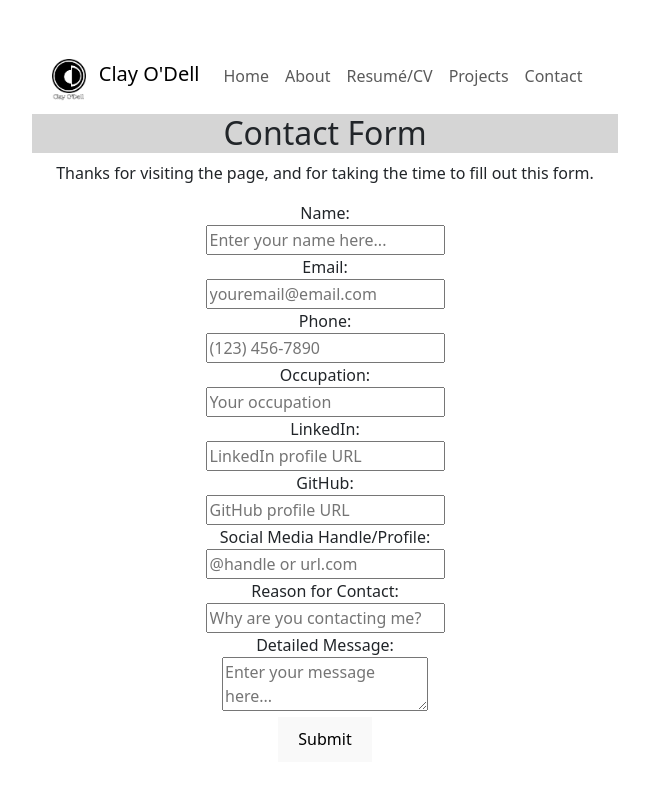
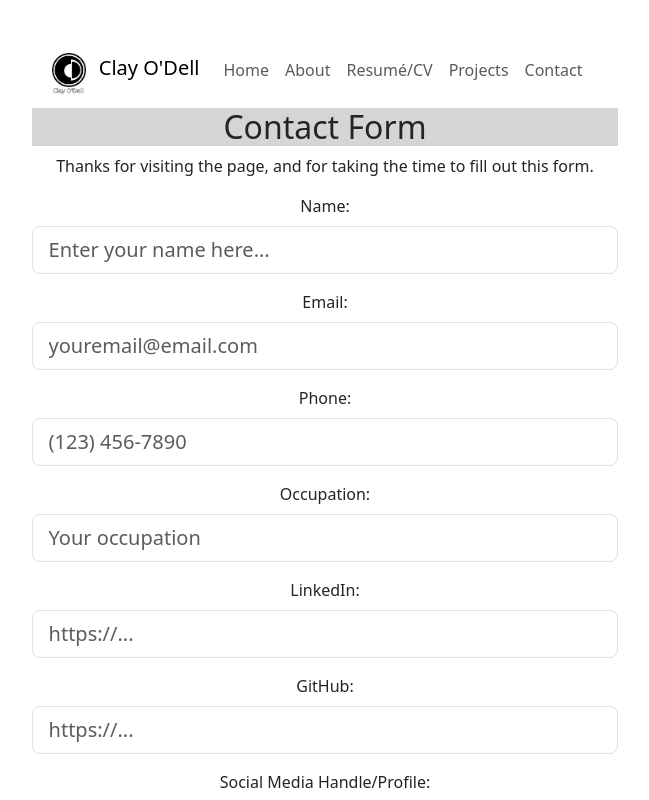
Before and after one commit to clay-odell/clayodell_com_Frontend, a React (Vite) app: page /contact in a window 1280 px wide. Shown: the top 800 px of the page, without its empty margins (315-964 px from the left). Built offline with nearby package versions, Linux system fonts and the light colour scheme; no server answers.

Commit message:
updated Contact & Home for spinning logo on Home and working form on Contact, also updated api.js for handling form

```diff
--- /dev/null
+++ b/api.js
@@ -0,0 +1,42 @@
+const API_URL = import.meta.env.VITE_API_URL || 'http://82.29.198.28:3000';
+
+const apiRequest = async (endpoint, method = 'GET', data = null) => {
+  try {
+    const options = {
+      method,
+      headers: {
+        'Content-Type': 'application/json',
+      },
+    };
+
+    if (data) {
+      options.body = JSON.stringify(data);
+    }
+
+    const response = await fetch(`${API_URL}${endpoint}`, options);
+    if (!response.ok) {
+      throw new Error('Network response was not ok');
+    }
+
+    const textResponse = await response.text();
+    console.log('Raw API response:', textResponse);
+
+    // Check if response is JSON
+    try {
+      const result = JSON.parse(textResponse);
+      return result;
+    } catch (parseError) {
+      // Return plain text response if JSON parsing fails
+      return { message: textResponse };
+    }
+  } catch (error) {
+    console.error('Error making API request:', error);
+    throw error;
+  }
+};
+
+const submitContactForm = async (formData) => {
+  return apiRequest('/contact/submit', 'POST', formData);
+};
+
+export { submitContactForm, apiRequest };
--- a/src/Contact.jsx
+++ b/src/Contact.jsx
@@ -1,6 +1,8 @@
 import { useState } from "react";
 import { useNavigate } from "react-router-dom";
-import 'bootstrap/dist/css/bootstrap.css';
+import "bootstrap/dist/css/bootstrap.css";
+import { submitContactForm } from "../api";
+
 const Contact = () => {
   const [formData, setFormData] = useState({
     name: "",
@@ -14,22 +16,30 @@ const Contact = () => {
     message: "",
   });
   const [submitted, setSubmitted] = useState(false);
+  const [error, setError] = useState("");
   const navigate = useNavigate();
 
   const handleChange = (e) => {
     const { name, value } = e.target;
-    setFormData({
-      ...formData,
-      [name]: value,
-    });
+    setFormData({ ...formData, [name]: value });
   };
 
-  const handleSubmit = (e) => {
+  const handleSubmit = async (e) => {
     e.preventDefault();
-    setSubmitted(true);
-    setTimeout(() => {
-      navigate("/");
-    }, 3000);
+    setError("");
+    try {
+      const response = await submitContactForm(formData);
+      if (response.message === "Form submitted successfully") {
+        setSubmitted(true);
+        setTimeout(() => {
+          navigate("/");
+        }, 5000);
+      } else {
+        setError("Failed to submit form. Please try again.");
+      }
+    } catch (error) {
+      setError("An error occurred during form submission. Please try again.");
+    }
   };
 
   return (
@@ -48,109 +58,114 @@ const Contact = () => {
           </p>
           <section className="form">
             <form className="contact-form" onSubmit={handleSubmit}>
-              <label>
-                Name: <br />
+              <div className="mb-3">
+                <label className="form-label">Name:</label>
                 <input
                   type="text"
                   name="name"
+                  className="form-control form-control-lg"
                   placeholder="Enter your name here..."
                   value={formData.name}
                   onChange={handleChange}
                   required
                 />
-              </label>
-              <br />
-              <label>
-                Email: <br />
+              </div>
+              <div className="mb-3">
+                <label className="form-label">Email:</label>
                 <input
                   type="email"
                   name="email"
+                  className="form-control form-control-lg"
                   placeholder="youremail@email.com"
                   value={formData.email}
                   onChange={handleChange}
                   required
                 />
-              </label>
-              <br />
-              <label>
-                Phone: <br />
+              </div>
+              <div className="mb-3">
+                <label className="form-label">Phone:</label>
                 <input
                   type="tel"
                   name="phone"
+                  className="form-control form-control-lg"
                   placeholder="(123) 456-7890"
                   value={formData.phone}
                   onChange={handleChange}
                 />
-              </label>
-              <br />
-              <label>
-                Occupation: <br />
+              </div>
+              <div className="mb-3">
+                <label className="form-label">Occupation:</label>
                 <input
                   type="text"
                   name="occupation"
+                  className="form-control form-control-lg"
                   placeholder="Your occupation"
                   value={formData.occupation}
                   onChange={handleChange}
                 />
-              </label>
-              <br />
-              <label>
-                LinkedIn: <br />
+              </div>
+              <div className="mb-3">
+                <label className="form-label">LinkedIn:</label>
                 <input
                   type="url"
                   name="linkedIn"
-                  placeholder="LinkedIn profile URL"
+                  className="form-control form-control-lg"
+                  placeholder="https://..."
                   value={formData.linkedIn}
                   onChange={handleChange}
                 />
-              </label>
-              <br />
-              <label>
-                GitHub: <br />
+              </div>
+              <div className="mb-3">
+                <label className="form-label">GitHub:</label>
                 <input
                   type="url"
                   name="gitHub"
-                  placeholder="GitHub profile URL"
+                  className="form-control form-control-lg"
+                  placeholder="https://..."
                   value={formData.gitHub}
                   onChange={handleChange}
                 />
-              </label>
-              <br />
-              <label>
-                Social Media Handle/Profile: <br />
+              </div>
+              <div className="mb-3">
+                <label className="form-label">
+                  Social Media Handle/Profile:
+                </label>
                 <input
-                  type="url"
+                  type="text"
                   name="socialMedia"
-                  placeholder="@handle or url.com"
+                  className="form-control form-control-lg"
+                  placeholder="@handle or https://"
                   value={formData.socialMedia}
                   onChange={handleChange}
                 />
-              </label>
-              <br />
-              <label>
-                Reason for Contact: <br />
+              </div>
+              <div className="mb-3">
+                <label className="form-label">Reason for Contact:</label>
                 <input
                   type="text"
                   name="reasonForContact"
+                  className="form-control form-control-lg"
                   placeholder="Why are you contacting me?"
                   value={formData.reasonForContact}
                   onChange={handleChange}
                   required
                 />
-              </label>
-              <br />
-              <label>
-                Detailed Message: <br />
+              </div>
+              <div className="mb-3">
+                <label className="form-label">Detailed Message:</label>
                 <textarea
                   name="message"
+                  className="form-control form-control-lg"
                   placeholder="Enter your message here..."
                   value={formData.message}
                   onChange={handleChange}
                   required
                 ></textarea>
-              </label>
-              <br />
-              <button type="submit">Submit</button>
+              </div>
+              {error && <div className="alert alert-danger">{error}</div>}
+              <button type="submit" className="btn btn-primary">
+                Submit
+              </button>
             </form>
           </section>
         </>
--- a/src/Home.jsx
+++ b/src/Home.jsx
@@ -1,11 +1,14 @@
-import 'bootstrap/dist/css/bootstrap.css';
+import "bootstrap/dist/css/bootstrap.css";
+import './styles/Home.css';
+
 const Home = () => {
   return (
     <>
       <h1>Clay O'Dell: Software Developer/Engineer & Technical Writer</h1>
       <p>Welcome to the homepage for Clay O'Dell</p>
-      <img src="/Clay_Logo.png" alt="Black And White Logo for Clay O'Dell" />
+      <img src="/Clay_Logo.png" alt="Black And White Logo for Clay O'Dell" className="spin-logo" />
     </>
   );
 };
+
 export default Home;
--- /dev/null
+++ b/src/styles/Home.css
@@ -0,0 +1,9 @@
+/* styles.css */
+@keyframes spin {
+    from { transform: rotate(0deg); }
+    to { transform: rotate(360deg); }
+  }
+
+  .spin-logo {
+    animation: spin 10s linear infinite;
+  }
```
